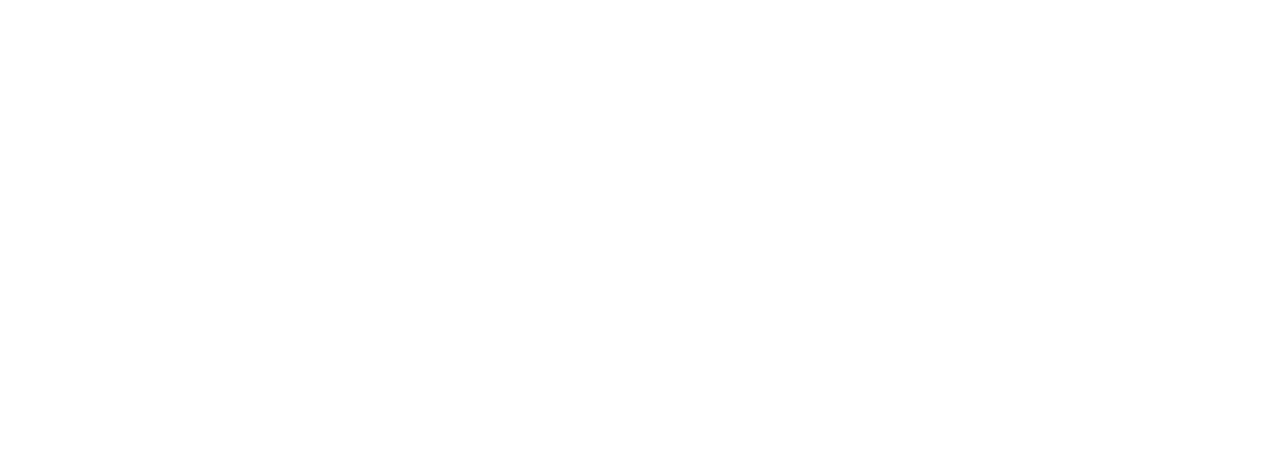
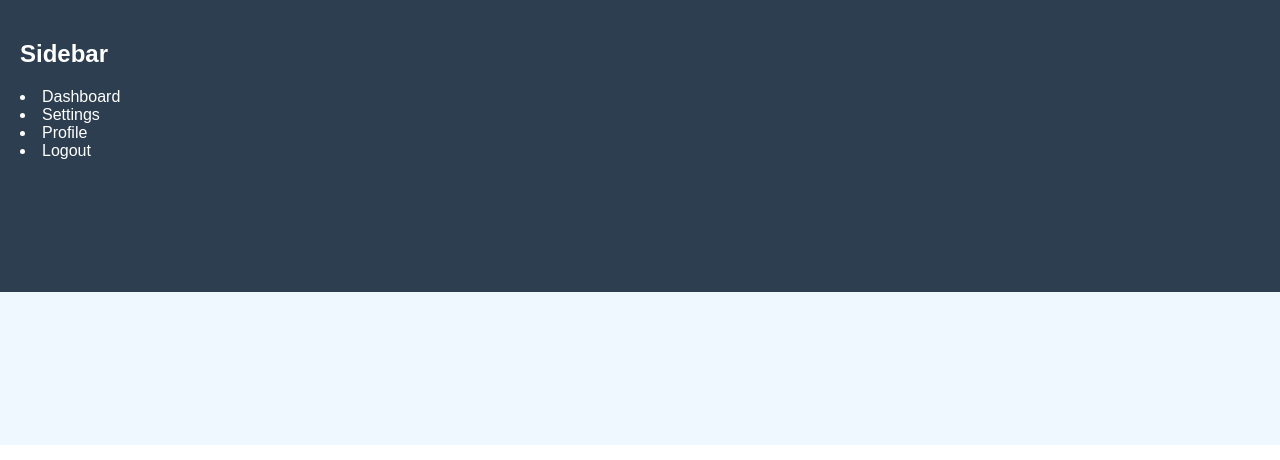
Before and after one commit to CircuitSprout/admintest, a plain HTML site: page index.html in a window 1280 px wide. Shown: the top 460 px of the page. Drawn offline with Linux system fonts and the light colour scheme.

Commit message:
built HTML/add extra css info

```diff
--- a/index.html
+++ b/index.html
@@ -6,5 +6,19 @@
     <link rel="stylesheet" href="style.css">
 </head>
 <body>
-
+    <div class="dashboardContainer">
+        <div class="sidebar">
+        <h2>Sidebar</h2>
+        <li>Dashboard</li>
+        <li>Settings</li>
+        <li>Profile</li>
+        <li>Logout</li>
+        </div>
+        <div class="mainContent"></div>
+        <h1>Welcome to Admin Dashboard!</h1>
+        <p>This is a simple admin dashboard layout for practicing purposes.</p>
+    </div>
+</div>
+    <script src="script.js"></script>
 </body>
+</html>
--- a/style.css
+++ b/style.css
@@ -0,0 +1,19 @@
+body{
+    margin: 0;
+    font-family: Arial;
+}
+.dashboardContainer{
+    display: grid;
+    grid-template-column: 250px, 1fr;
+    grid-template-rows:auto;
+    height: 100vh;
+}
+.sidebar{
+    background-color:#2c3e50;
+    color: white;
+    padding: 20px;
+}
+.mainContent {
+    background-color:aliceblue;
+    padding: 20px;
+}
```
